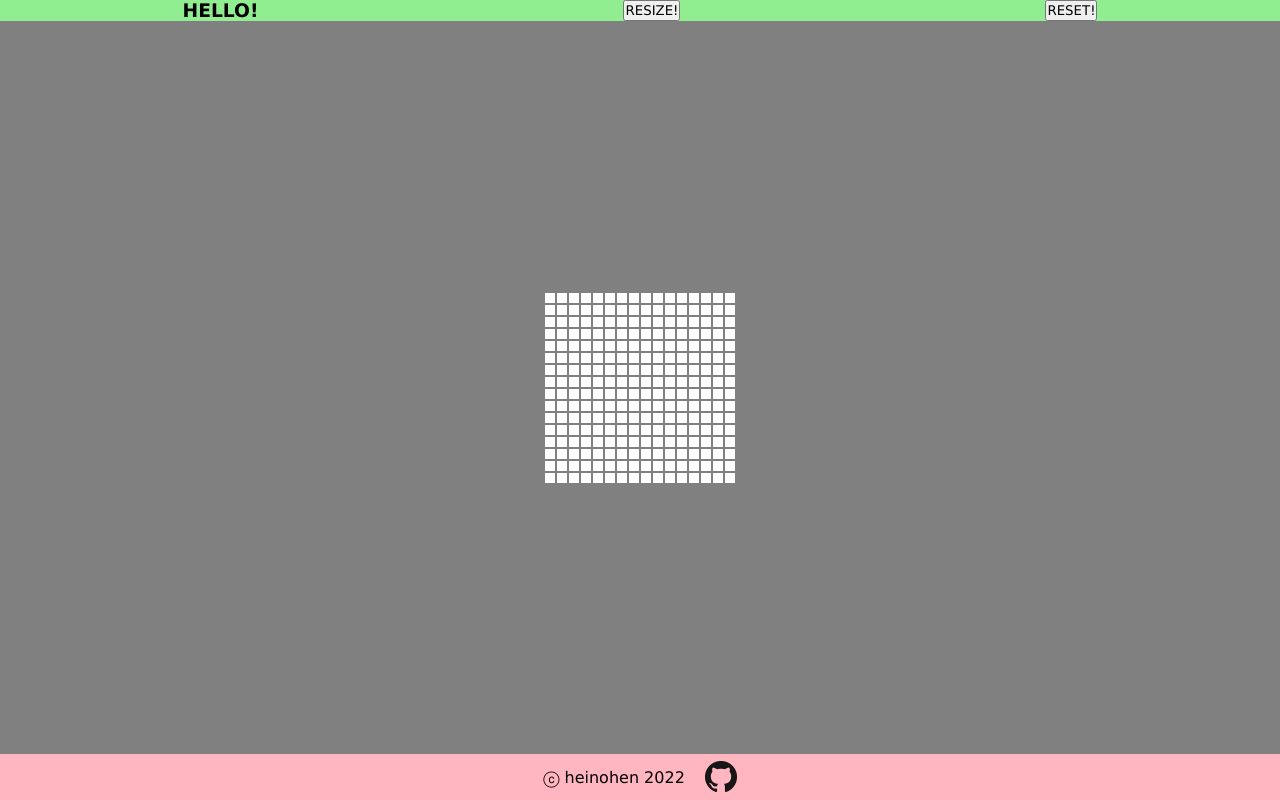
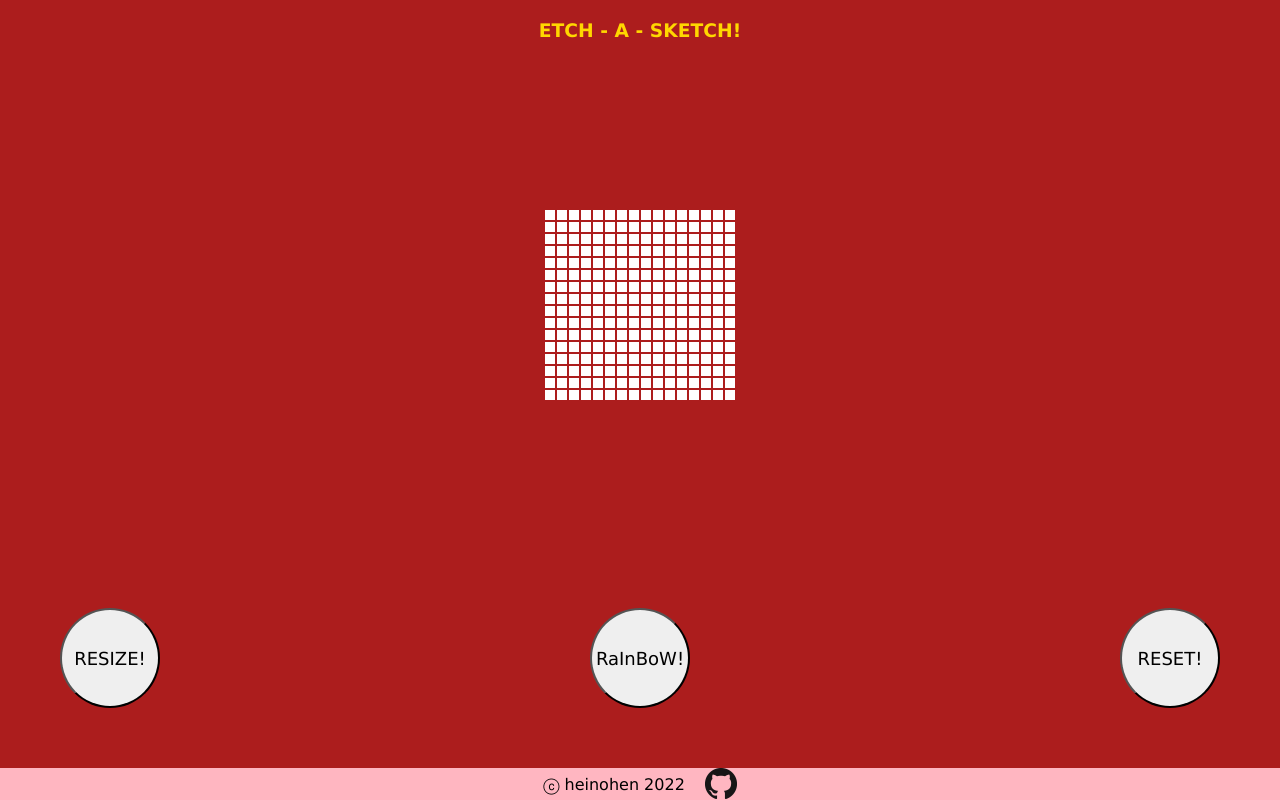
Before and after one commit to heinohen/etch-a-sketch, a plain HTML site: page index.html in a window 1280 px wide. Drawn offline with Linux system fonts and the light colour scheme.

Commit message:
rainbow working... sort of

```diff
--- a/index.html
+++ b/index.html
@@ -10,6 +10,7 @@
 <body>
     <div class = "settings" id = 'setup'></div>
     <div class = "grid" id = 'container'></div>
+    <div class = "controls" id = 'conts'></div>
     <div class = "footer" id = 'footer'></div>
     <script src="javascript.js">
     </script>
--- a/javascript.js
+++ b/javascript.js
@@ -2,12 +2,13 @@
 // create page structure
 const setup = document.querySelector("#setup");
 const container = document.querySelector("#container");
+const controls = document.querySelector('#conts')
 const footer = document.querySelector('#footer');
 
 
 // setup
 const headText = document.createElement('h3');
-headText.innerHTML = "HELLO!";
+headText.innerHTML = "ETCH - A - SKETCH!";
 setup.appendChild(headText);
 
 // submit button
@@ -15,21 +16,40 @@ const resizeButton = document.createElement('button');
 resizeButton.setAttribute('id', 'submit');
 resizeButton.innerHTML = "RESIZE!";
 resizeButton.addEventListener('click', resizeGrid);
-setup.appendChild(resizeButton);
+controls.appendChild(resizeButton);
+
+// rainbow button
+
+const rainbowButton = document.createElement('button');
+rainbowButton.setAttribute('id', 'rainbow');
+rainbowButton.innerHTML = "RaInBoW!"
+rainbowButton.addEventListener('click', rainbowBrush);
+controls.appendChild(rainbowButton);
 
 // reset button
 const resetButton = document.createElement('button');
 resetButton.setAttribute('id', 'reset');
 resetButton.innerHTML = "RESET!";
 resetButton.addEventListener('click', resetGrid);
-setup.appendChild(resetButton);
+controls.appendChild(resetButton);
+
+
 
 // create grid
 let size = 16; // default size!
-creationOfGrid(size);
+creationOfGrid(size, "blue");
 
-function creationOfGrid(size) {
+function creationOfGrid(size, choice) {
     for (let i = 0; i < size; i++) {
+        const colorlist = [
+            "red",
+            "green",
+            "blue",
+            "yellow",
+            "black",
+            "brown",
+            "cyan"
+        ]
         const rowContainer = document.createElement('div');
         rowContainer.setAttribute('class', 'row');
         rowContainer.setAttribute('id','rowID');
@@ -38,21 +58,45 @@ function creationOfGrid(size) {
         for (let j = 0; j < size; j++) {
             const div = document.createElement('div');
             div.setAttribute('id', 'theDiv');
-            div.addEventListener("mouseenter", function(e) {
-                e.target.style.background = "blue";
-            });
+            if (choice == "rainbow") {
+                let rndm = randomNumber(colorlist.length)
+                div.addEventListener("mouseenter", function(e) {
+                    let tiil = colorlist[rndm];
+                    e.target.style.background = tiil;
+                });
+            } else {
+                div.addEventListener("mouseenter", function(e) {
+                    e.target.style.background = choice;
+                });
+            }
+
             rowContainer.appendChild(div);
         }
     }
 }
 
+//rainbow brush
+function rainbowBrush() {
+    removeAll()
+    creationOfGrid(size, "rainbow");
+}
+
+
+
+function randomNumber(max) {
+    return Math.floor(Math.random() * max);
+}
+
+
 
 //reset grid
 function resetGrid() {
+    removeAll()
     const squares = document.querySelectorAll('#theDiv');
     squares.forEach((square) => {
         square.style.background = "white";
     });
+    creationOfGrid(size, "blue")
 
 }
 
@@ -73,9 +117,11 @@ function resizeGrid() {
 
     if (isNaN(answer) || answer < 2 || answer > 64) {
         alert("you did not follow instructions! Resetting to default.")
-        creationOfGrid(16);
+        size = 16
+        creationOfGrid(size, "blue");
     } else {
-        creationOfGrid(answer);
+        size = answer
+        creationOfGrid(size, "blue");
     }
 }
 
--- a/style.css
+++ b/style.css
@@ -6,22 +6,37 @@
 
 body {
     height: 100vh;
-    background-color: gray;
+    background-color: rgba(165, 10, 10, 0.921);
     display: flex;
     flex-direction: column;
     justify-content: space-between;
 }
 
+button {
+    height: 100px;
+    width: 100px;
+    font-size: 18px;
+    border-radius: 50%;
+}
+
+button:hover {
+    background-color: antiquewhite;
+}
+
 .settings {
-    background-color: lightgreen;
+    margin: 20px;
+    color: gold;
     display: flex;
     flex-direction: row;
-    justify-content: space-around;
+    align-items: center;
+    justify-content: center;
 }
 
 .grid {
     height: 960px;
     gap: 2px;
+    border: 3px;
+    border-color: black;
     display: flex;
     flex-direction: column;
     align-items: center;
@@ -33,6 +48,16 @@ body {
     display: flex;
     flex-direction: row;
 }
+
+.controls {
+    display: flex;
+    flex-direction: row;
+    justify-content: space-between;
+    align-items: center;
+    padding: 60px;
+}
+
+
 
 .footer {
     display: flex;
```
